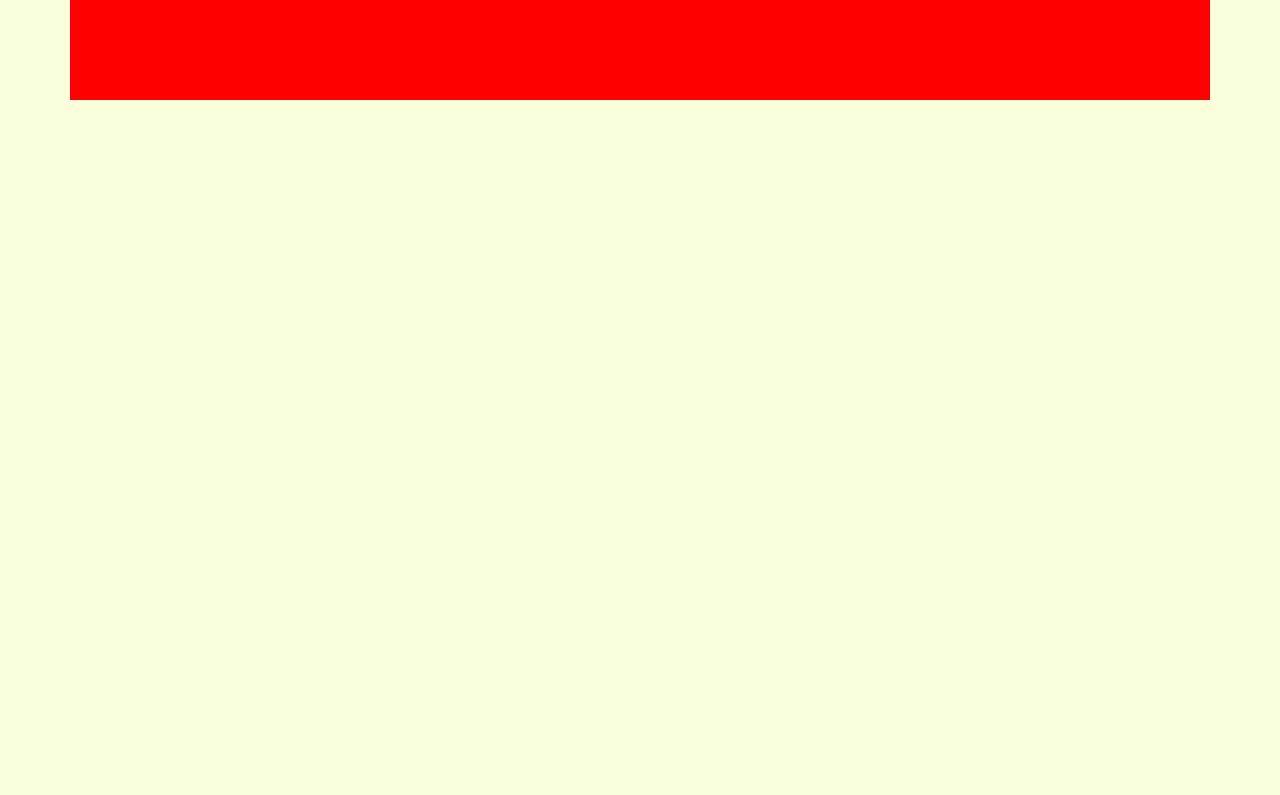
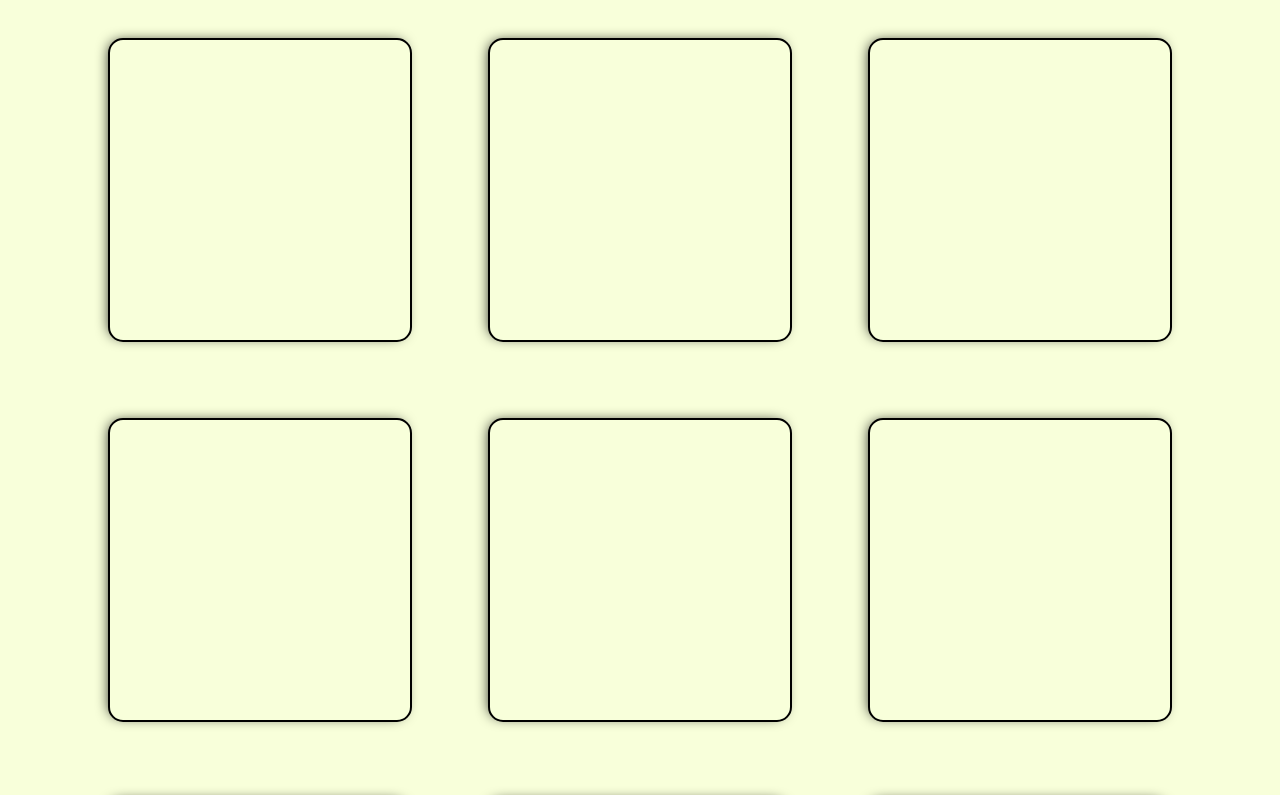
Before and after one commit to Daniel217D/tic-tac-toe, a website built with webpack: page src/index.html in a window 1280 px wide. Shown: the top 795 px of the page. Built offline with nearby package versions, Linux system fonts and the light colour scheme.

Commit message:
add basic field

```diff
--- a/src/styles/app.scss
+++ b/src/styles/app.scss
@@ -3,3 +3,4 @@
 @import "app/global";
 
 @import "app/field";
+@import "app/square";
--- a/src/styles/app/_field.scss
+++ b/src/styles/app/_field.scss
@@ -1,6 +1,18 @@
 .field {
 	@extend %container;
 
-	height: 100px;
-	background-color: red;
+	&-row {
+		@extend %row;
+	}
+
+	&-col {
+		@extend %col-4;
+
+		position: relative;
+		padding: 0;
+	}
+
+	&-dummy {
+		margin-top: 100%;
+	}
 }
--- /dev/null
+++ b/src/styles/app/_square.scss
@@ -0,0 +1,11 @@
+.square {
+	position: absolute;
+	top: 10%;
+	left: 10%;
+	width: 80%;
+	height: 80%;
+	background-color: $yellow;
+	border: 2px solid black;
+	border-radius: 15px;
+	box-shadow: -3px -1px 14px -5px black;
+}
```
